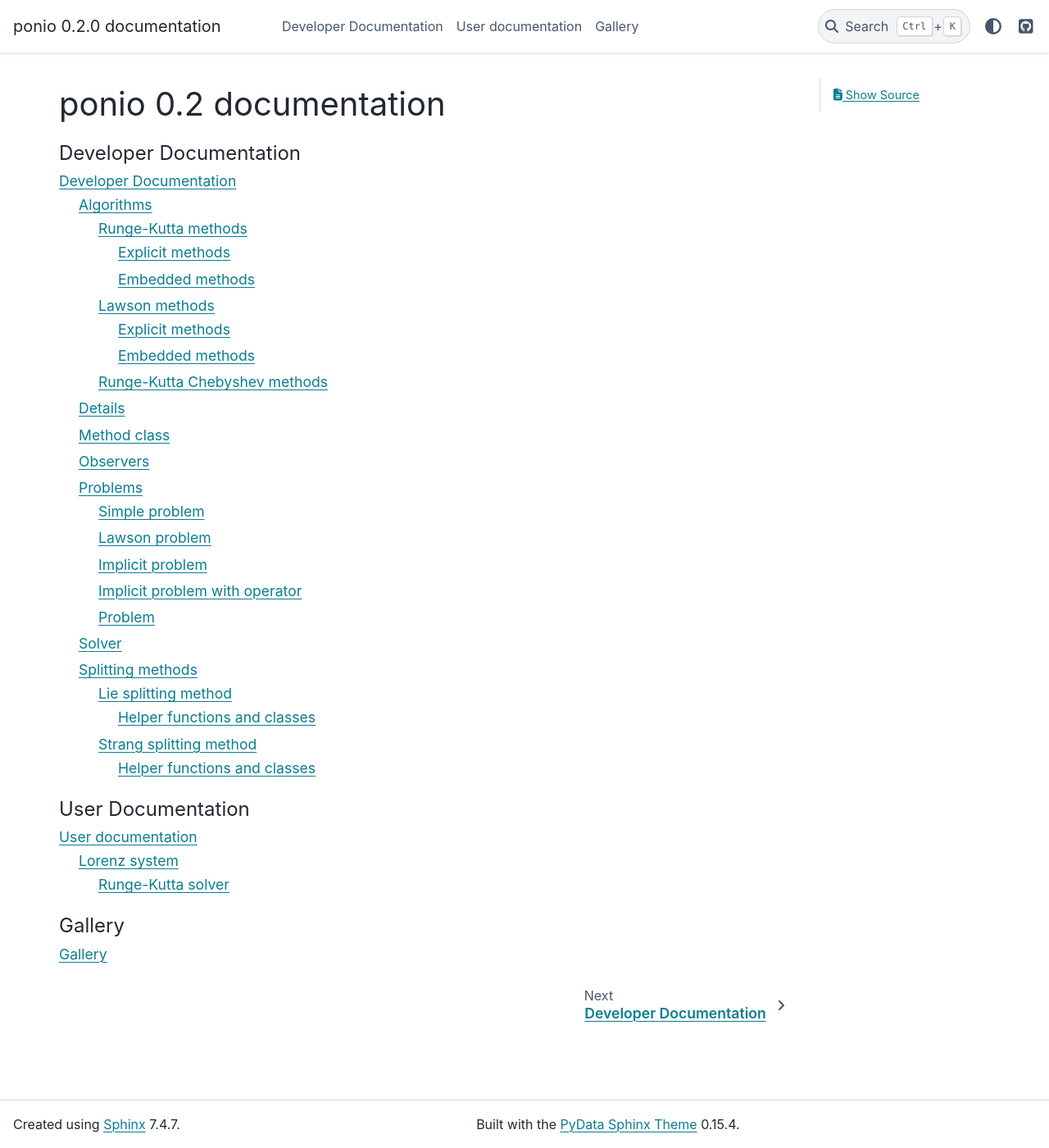
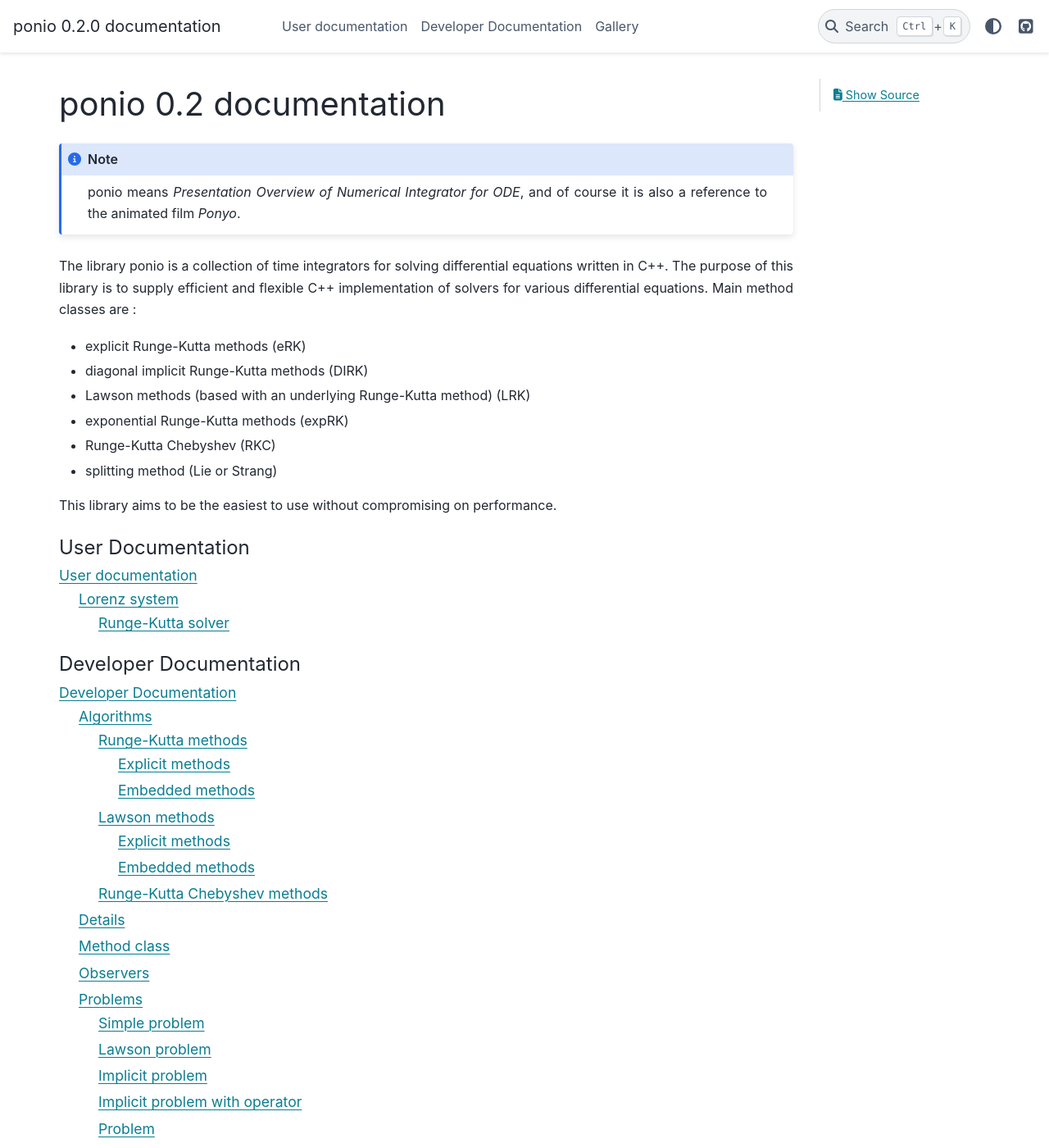
Before and after one commit to hpc-maths/ponio, a Sphinx documentation site: the page built from ponio/doc/source/index.rst, in a window 1280 px wide and 1400 px high. Shown: the whole window at 82% size. Built offline with Sphinx 7.4.7 and the PyData theme 0.15.4, drawn with Linux system fonts in a browser that asks for light colours; pages that are not in the unit, such as notebooks, are missing from menus.

Commit message:
add some text

```diff
--- a/ponio/doc/source/index.rst
+++ b/ponio/doc/source/index.rst
@@ -3,6 +3,25 @@
 =============================
 ponio |version| documentation
 =============================
+
+.. note::
+   ponio means *Presentation Overview of Numerical Integrator for ODE*, and of course it is also a reference to the animated film *Ponyo*.
+
+The library ponio is a collection of time integrators for solving differential equations written in C++. The purpose of this library is to supply efficient and flexible C++ implementation of solvers for various differential equations. Main method classes are :
+
+* explicit Runge-Kutta methods (eRK)
+* diagonal implicit Runge-Kutta methods (DIRK)
+* Lawson methods (based with an underlying Runge-Kutta method) (LRK)
+* exponential Runge-Kutta methods (expRK)
+* Runge-Kutta Chebyshev (RKC)
+* splitting method (Lie or Strang)
+
+This library aims to be the easiest to use without compromising on performance.
+
+.. toctree::
+   :caption: User Documentation
+
+   user/user
 
 .. toctree::
    :caption: Developer Documentation
@@ -11,11 +30,6 @@ ponio |version| documentation
    api/api
 
 .. toctree::
-   :caption: User Documentation
-
-   user/user
-
-.. toctree::
    :caption: Gallery
    :glob:
 
```
